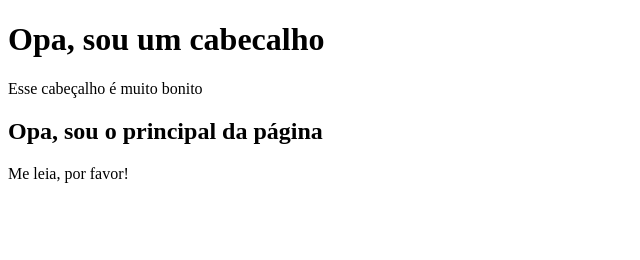
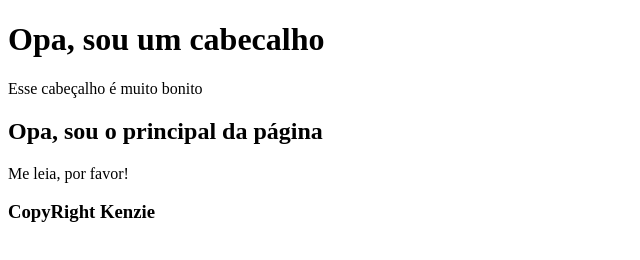
Before and after one commit to Jardel-Kenzie/demo-30-06-giflow, a plain HTML site: page index.html in a window 1280 px wide. Shown: the whole page, without its empty margins (0-640 px from the left). Drawn offline with Linux system fonts and the light colour scheme.

Commit message:
feat: Criação do footer

```diff
--- a/index.html
+++ b/index.html
@@ -17,5 +17,9 @@
 
         <p>Me leia, por favor!</p>
     </main>
+
+    <footer>
+        <h3>CopyRight Kenzie</h3>
+    </footer>
 </body>
 </html>
```
